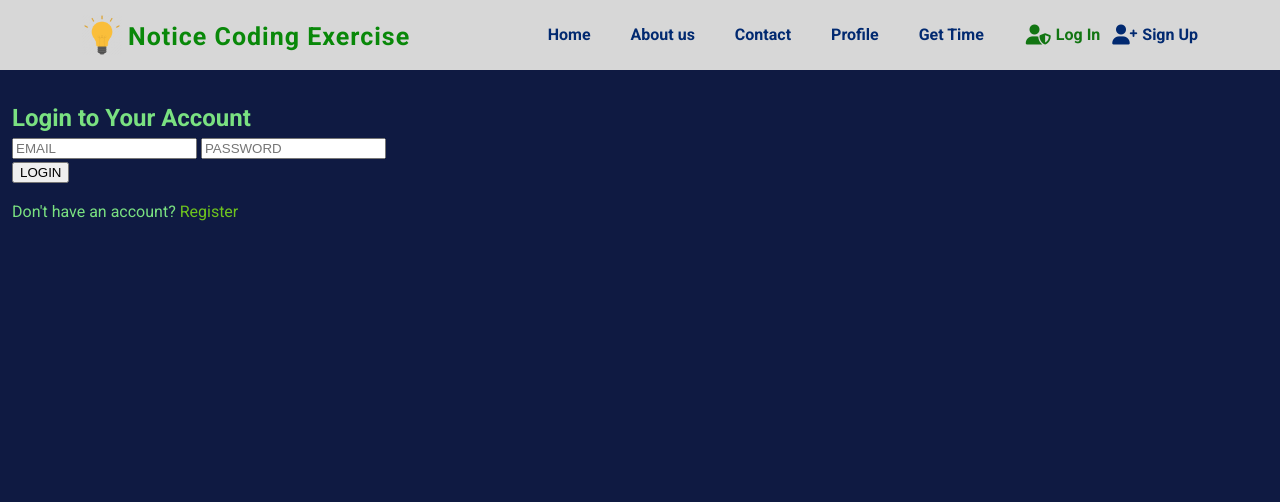
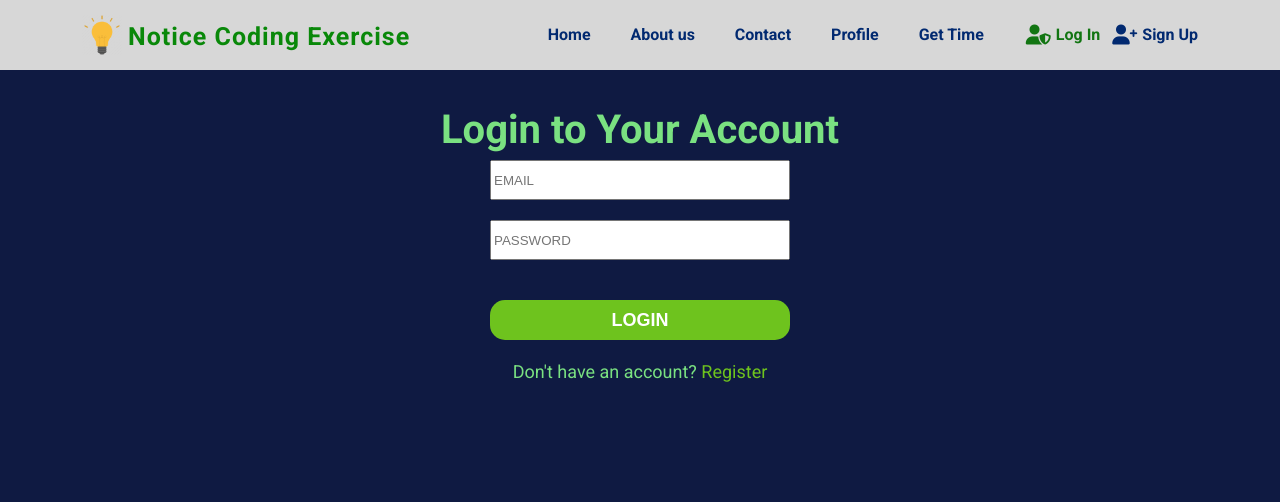
Before and after one commit to danmiles/Notice, a PHP site: page /login-form/index.php in a window 1280 px wide. Shown: the top 502 px of the page. Run offline with PHP 8.4, Linux system fonts and the light colour scheme.

Commit message:
Form Styles Change

```diff
--- a/assets/css/main.css
+++ b/assets/css/main.css
@@ -521,7 +521,8 @@ section {
     margin-bottom: 20px;
 }
 
-.photo-gallery .gallery__subtitle, .video-gallery .gallery__subtitle {
+.photo-gallery .gallery__subtitle,
+.video-gallery .gallery__subtitle {
     font-size: 20px;
     font-weight: bold;
     text-align: center;
@@ -570,3 +571,72 @@ section {
 }
 
 /* Style for Glightbox END https://github.com/biati-digital/glightbox/blob/master/README.md */
+.login-form {
+    text-align: center;
+}
+.login-form h2 {
+    font-size: 40px;
+    font-weight: bold;
+}
+.login-form .regisFrm {
+    font-size: 18px;
+}
+.login-form .regisFrm form input {
+    min-width: 300px;
+    height: 40px;
+}
+
+.send-button {
+    padding-top: 20px;
+}
+.send-button input {
+    width: 40px !important;
+    min-width: none;
+    background-color: #6ec31e;
+    /* Green */
+    border: none;
+    border-radius: 15px;
+    color: white;
+    padding: 10px 20px;
+    text-align: center;
+    text-decoration: none;
+    display: inline-block;
+    font-size: 18px;
+    font-weight: bold;
+    -webkit-transition: all 0.3s ease;
+    transition: all 0.3s ease;
+    cursor: pointer;
+}
+.send-button input:hover {
+    background-color: #0bad0b;
+    color: #ffc506;
+}
+.send-button p a {
+    color: #ffc506;
+}
+.send-button p a:hover {
+    color: #0bad0b;
+}
+
+.regisFrm {
+    text-align: center;
+}
+.regisFrm form {
+    display: -webkit-box;
+    display: -ms-flexbox;
+    display: flex;
+    -webkit-box-orient: vertical;
+    -webkit-box-direction: normal;
+        -ms-flex-direction: column;
+            flex-direction: column;
+    -webkit-box-pack: center;
+        -ms-flex-pack: center;
+            justify-content: center;
+    -webkit-box-align: center;
+        -ms-flex-align: center;
+            align-items: center;
+    gap: 20px;
+}
+.regisFrm form input {
+    min-width: 300px;
+}
--- a/assets/scss/main.scss
+++ b/assets/scss/main.scss
@@ -98,6 +98,7 @@ section {
 .title {
     font-size: 50px;
     font-weight: bold;
+
     @include mw-400 {
         font-size: 40px;
     }
@@ -157,6 +158,7 @@ section {
             letter-spacing: 1px;
             color: $logo__text-color;
             margin-top: 3px;
+
             @include mw-400 {
                 display: none;
             }
@@ -192,6 +194,7 @@ section {
         position: relative;
         display: flex;
         gap: 10px;
+
         span {
             color: $navbar__text-color;
 
@@ -226,7 +229,7 @@ section {
 
     a:hover,
     .active,
-    .active:focus    {
+    .active:focus {
         color: $navbar-active-focus;
     }
 
@@ -451,7 +454,7 @@ section {
     gap: 80px;
 }
 
-.hello__chage-title{
+.hello__chage-title {
     color: $text-color;
 }
 
@@ -461,9 +464,11 @@ section {
     flex-direction: column;
     justify-content: center;
     align-items: center;
+
     h4 {
         margin-bottom: 10px;
     }
+
     h5 {
         font-size: 25px;
     }
@@ -473,6 +478,7 @@ section {
 #saveUserName {
     margin-bottom: 30px;
     width: 100%;
+
     #item {
         width: 100%;
         font-size: 16px;
@@ -486,11 +492,13 @@ section {
     flex-direction: column;
     justify-content: center;
     align-items: center;
+
     h5 {
         display: flex;
         gap: 10px;
         align-items: center;
     }
+
     #savedName {
         li {
             list-style-type: decimal;
@@ -509,12 +517,14 @@ section {
 
 .faq-content {
     margin-bottom: 80px;
+
     .faq-content__header {
         margin-bottom: 20px;
     }
 }
 
-.photo-gallery, .video-gallery {
+.photo-gallery,
+.video-gallery {
     .gallery__subtitle {
         font-size: 20px;
         font-weight: bold;
@@ -525,12 +535,15 @@ section {
 
 .photo-gallery {
     margin-bottom: 35px;
+
     &__item {
         overflow: hidden;
         transition: all 0.3s ease;
+
         &:hover {
             transform: scale(1.1) rotate(3deg);
         }
+
         img {
             height: auto;
             width: 100%;
@@ -558,12 +571,84 @@ section {
     padding: 0 !important;
     background-color: $link-color !important;
     transition: all 0.3s ease !important;
+
     &:hover {
         background-color: $link-color__hover !important;
     }
 }
+
 .gclose {
     opacity: 1 !important;
 }
 
 /* Style for Glightbox END https://github.com/biati-digital/glightbox/blob/master/README.md */
+
+// Section Login Form Start
+
+.login-form {
+    text-align: center;
+
+    h2 {
+        font-size: 40px;
+        font-weight: bold;
+    }
+
+    .regisFrm {
+        font-size: 18px;
+
+        form input {
+            min-width: 300px;
+            height: 40px;
+        }
+    }
+}
+
+.send-button {
+    padding-top: 20px;
+
+    input {
+        width: 40px !important;
+        min-width: none;
+        background-color: $link-color;
+        /* Green */
+        border: none;
+        border-radius: 15px;
+        color: white;
+        padding: 10px 20px;
+        text-align: center;
+        text-decoration: none;
+        display: inline-block;
+        font-size: 18px;
+        font-weight: bold;
+        transition: all 0.3s ease;
+        cursor: pointer;
+
+        &:hover {
+            background-color: $link-color__hover;
+            color: $accent;
+        }
+    }
+
+    p a {
+        color: $accent;
+
+        &:hover {
+            color: $link-color__hover;
+        }
+    }
+}
+
+.regisFrm {
+    text-align: center;
+    form {
+        display: flex;
+        flex-direction: column;
+        justify-content: center;
+        align-items: center;
+        gap: 20px;
+        input {
+            min-width: 300px;
+        }
+    }
+
+}
```
Also changed, not shown: 1 other file.
